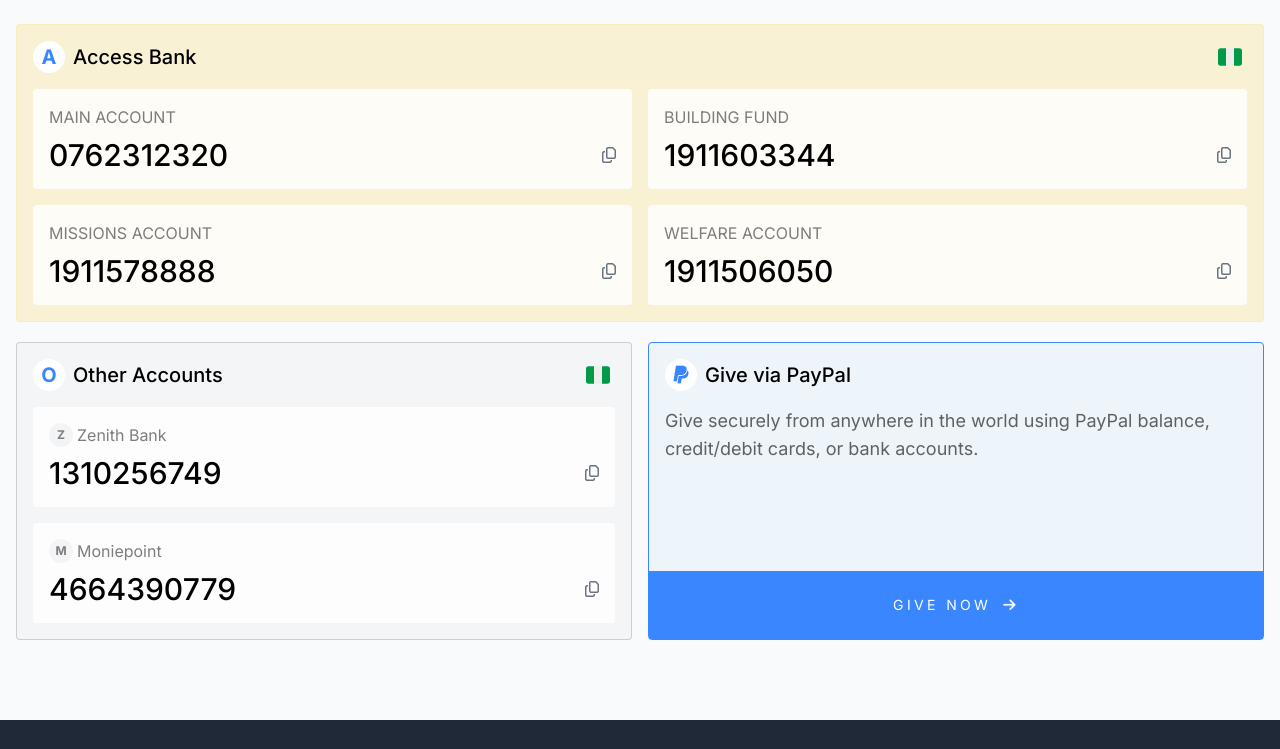
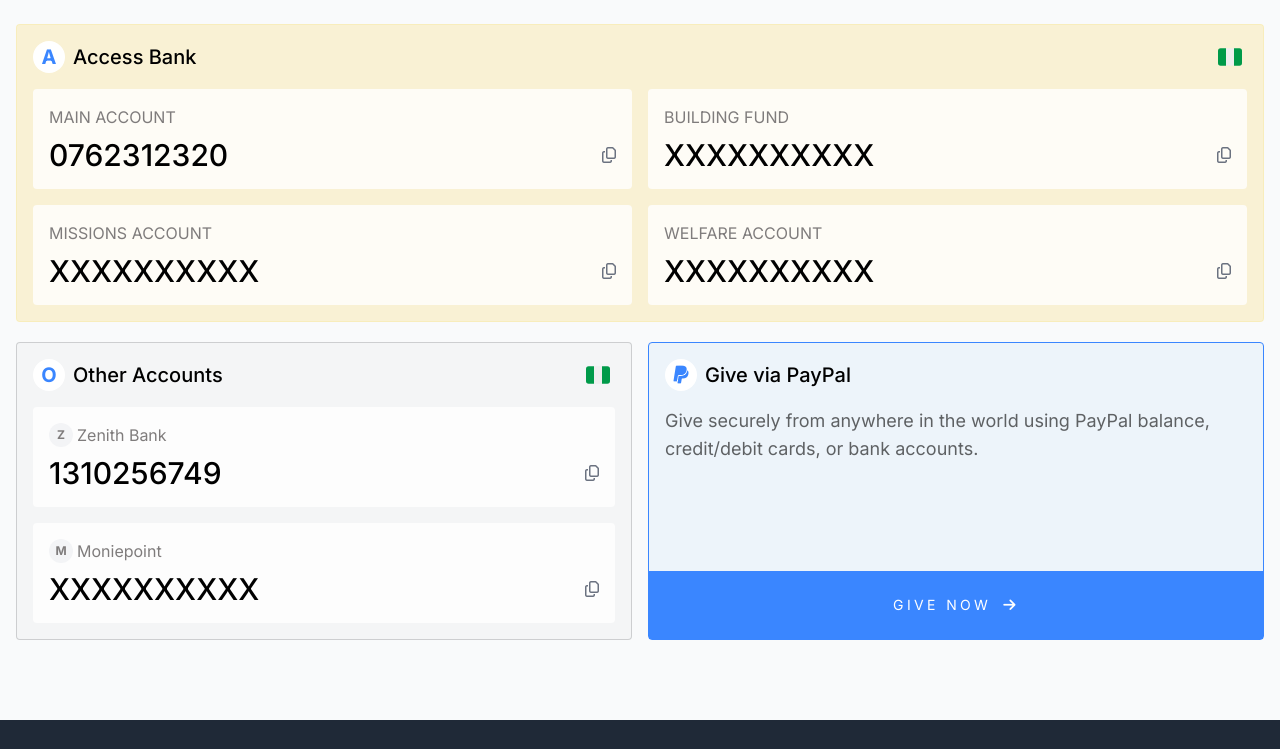
Before and after one commit to eveshoyanofficial/the-goodnews-center, a plain HTML site: page give.html in a window 1280 px wide. Shown: the part 360-1109 px from the top of the page. Drawn offline with nearby package versions, Linux system fonts and the light colour scheme.

Commit message:
Update give.html

```diff
--- a/give.html
+++ b/give.html
@@ -280,7 +280,7 @@
                                     <p class="uppercase">Building Fund</p>
                                 </div>
                                 <div class="flex items-center justify-between">
-                                    <p class="text-2xl lg:text-3xl font-medium text-black">1911603344</p>
+                                    <p class="text-2xl lg:text-3xl font-medium text-black">XXXXXXXXXX</p>
                                     <button class="copy-btn">
                                         <i class="far fa-copy text-gray-500 hover:text-rccg-blue"></i>
                                     </button>
@@ -291,7 +291,7 @@
                                     <p class="uppercase">Missions Account</p>
                                 </div>
                                 <div class="flex items-center justify-between">
-                                    <p class="text-2xl lg:text-3xl font-medium text-black">1911578888</p>
+                                    <p class="text-2xl lg:text-3xl font-medium text-black">XXXXXXXXXX</p>
                                     <button class="copy-btn">
                                         <i class="far fa-copy text-gray-500 hover:text-rccg-blue"></i>
                                     </button>
@@ -302,7 +302,7 @@
                                     <p class="uppercase">Welfare Account</p>
                                 </div>
                                 <div class="flex items-center justify-between">
-                                    <p class="text-2xl lg:text-3xl font-medium text-black">1911506050</p>
+                                    <p class="text-2xl lg:text-3xl font-medium text-black">XXXXXXXXXX</p>
                                     <button class="copy-btn">
                                         <i class="far fa-copy text-gray-500 hover:text-rccg-blue"></i>
                                     </button>
@@ -349,7 +349,7 @@
                                         <p class="">Moniepoint</p>
                                     </div>
                                     <div class="flex items-center justify-between">
-                                        <p class="text-2xl lg:text-3xl font-medium text-black">4664390779</p>
+                                        <p class="text-2xl lg:text-3xl font-medium text-black">XXXXXXXXXX</p>
                                         <button class="copy-btn">
                                             <i class="far fa-copy text-gray-500 hover:text-rccg-blue"></i>
                                         </button>
```
